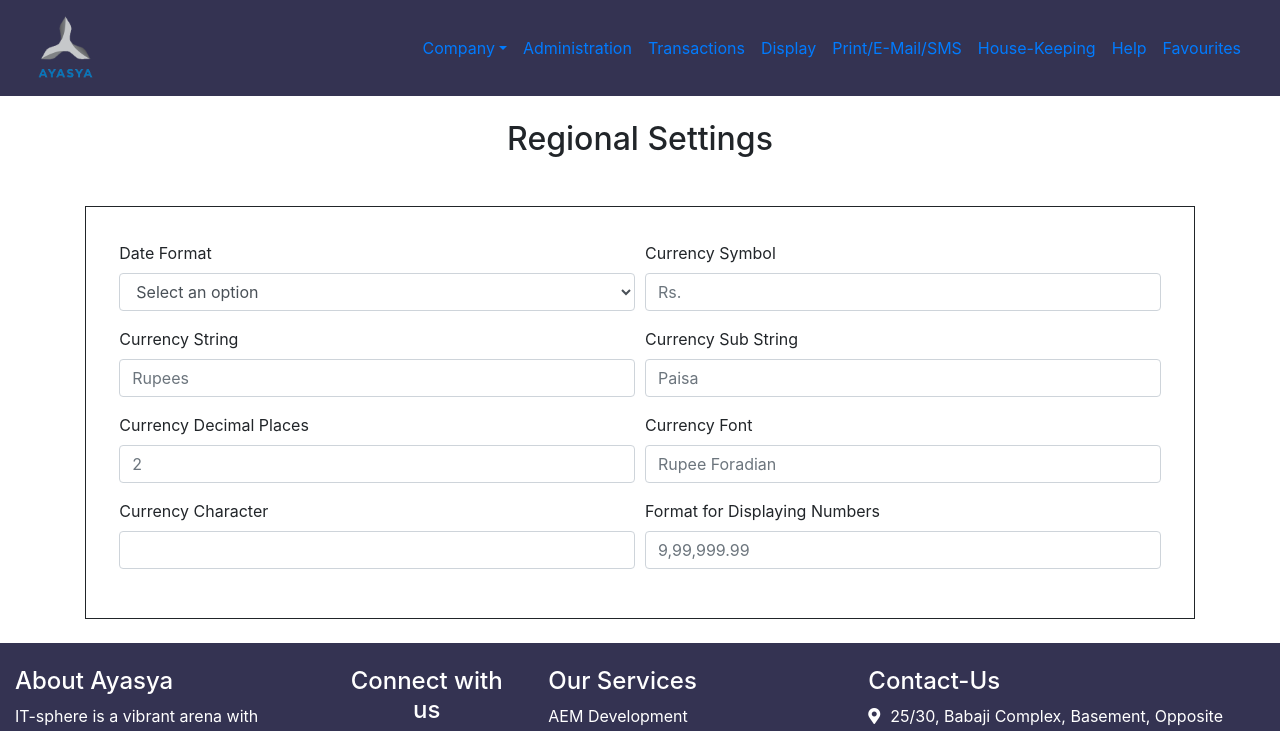
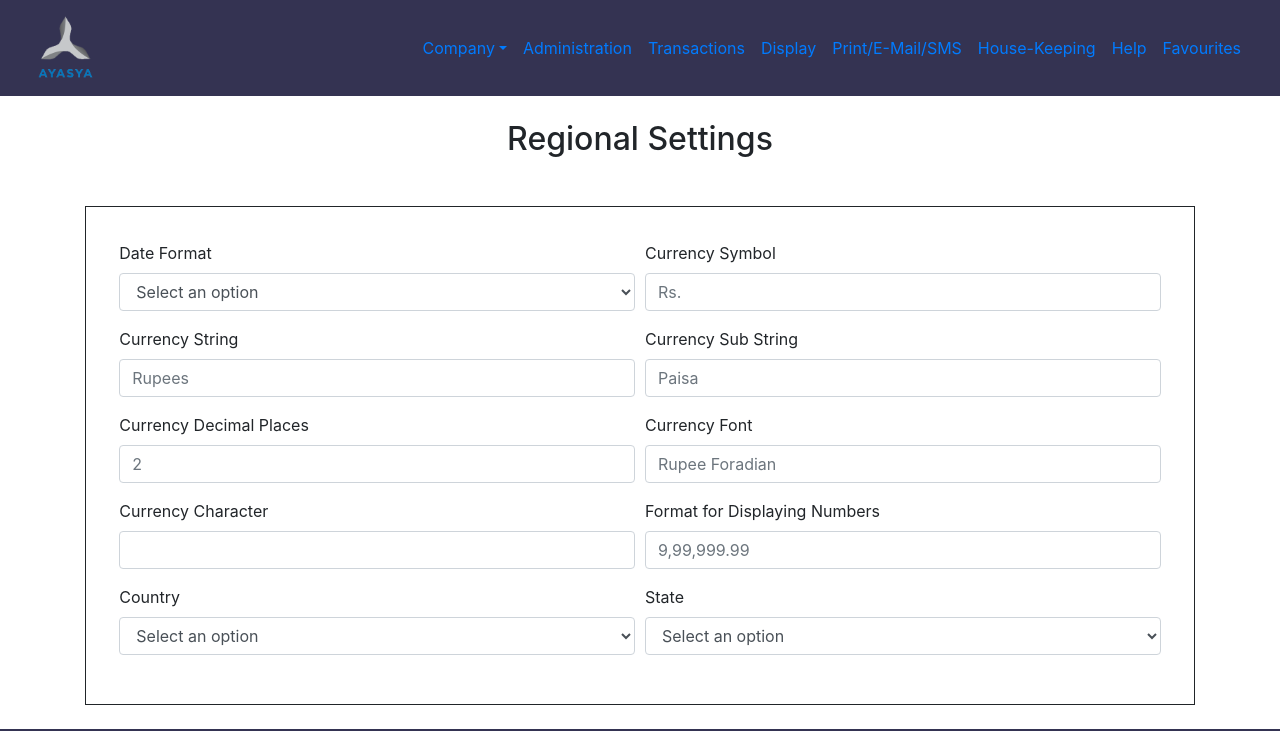
Before and after one commit to dsaurabhkumar/GST-Ayasya-Project, a React (Create React App) app: page /regional-settings in a window 1280 px wide. Shown: the top 731 px of the page. Built offline with nearby package versions, Linux system fonts and the light colour scheme.

Commit message:
Dropdowns added for Country and State updated

```diff
--- a/src/components/Forms/formComponents/dropdown/Dropdown.js
+++ b/src/components/Forms/formComponents/dropdown/Dropdown.js
@@ -1,7 +1,7 @@
 import React from 'react';
 
 const Dropdown = ({ name, label, values, handleChange }) => (
-    <div className="form-group col-md-6">
+    <div className="">
         <label>{label}</label>
         <select name={name} onChange={handleChange} className="form-control">
             <option value="">Select an option</option>
--- a/src/components/Forms/formComponents/input-text/InputText.js
+++ b/src/components/Forms/formComponents/input-text/InputText.js
@@ -1,7 +1,7 @@
 import React from 'react';
 
 const InputText = ({name, label, placeholder, handleChange}) => (
-    <div className="form-group col-md-6">
+    <div className="">
     <label>{label}</label>
         <input
             type="text"
--- a/src/containers/reginal-settings/RegionalSettings.js
+++ b/src/containers/reginal-settings/RegionalSettings.js
@@ -71,6 +71,32 @@
                     id: "formatDisplayNumber",
                     placeholder: "9,99,999.99"
                 },
+                {
+                    label: "Country",
+                    type: "country-dropdown",
+                    name: "countryDropdown",
+                    id: "countryDropdown",
+                    placeholder: "Select an option",
+                    values: [
+                        "India",
+                        "Sri Lanka",
+                        "UK",
+                        "US",
+                    ]
+                },
+                {
+                    label: "State",
+                    type: "state-dropdown",
+                    name: "stateDropdown",
+                    id: "stateDropdown",
+                    placeholder: "Select an option",
+                    values: [
+                        "New Delhi",
+                        "Chandigarh",
+                        "Haryana",
+                        "Uttar Pradesh",
+                    ]
+                },
             ]
         }
 
@@ -99,25 +125,52 @@
                                     this.state.inputFields.map((val, index) => {
                                         if(val.type === "text") {
                                             return (
+                                                <div className="form-group col-md-6" key={'inputFields_' + index}>
                                                 <InputText
                                                     name = {val.name}
                                                     placeholder={val.placeholder}
                                                     label={val.label}
                                                     handleChange={this.handleChange}
                                                 />
+                                                </div>
                                             )
                                         } else if (val.type === "dropdown") {
                                             return (
+                                                <div className="form-group col-md-6" key={'inputFields_' + index}>
                                                 <Dropdown
                                                     label={val.label}
                                                     values={val.values}
                                                     handleChange={this.handleChange}
                                                 />
+                                                </div>
+                                            )
+                                        }
+                                        else if (val.type === "country-dropdown") {
+                                            return (
+                                                <div className="form-group col-md-6" key={'inputFields_' + index}>
+                                                <Dropdown
+                                                    label={val.label}
+                                                    values={val.values}
+                                                    handleChange={this.handleChange}
+                                                />
+                                                </div>
+                                            )
+                                        }
+                                        else if (val.type === "state-dropdown") {
+                                            return (
+                                                <div className="form-group col-md-6" key={'inputFields_' + index}>
+                                                <Dropdown
+                                                    label={val.label}
+                                                    values={val.values}
+                                                    handleChange={this.handleChange}
+                                                />
+                                                </div>
                                             )
                                         }
                                     })
                                 }
                         </div>
+
                     </form>
                 </div>
             </React.Fragment>
```
